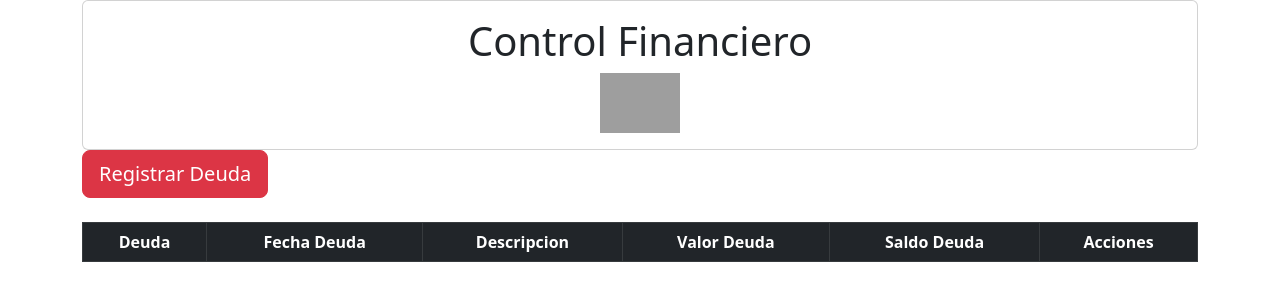
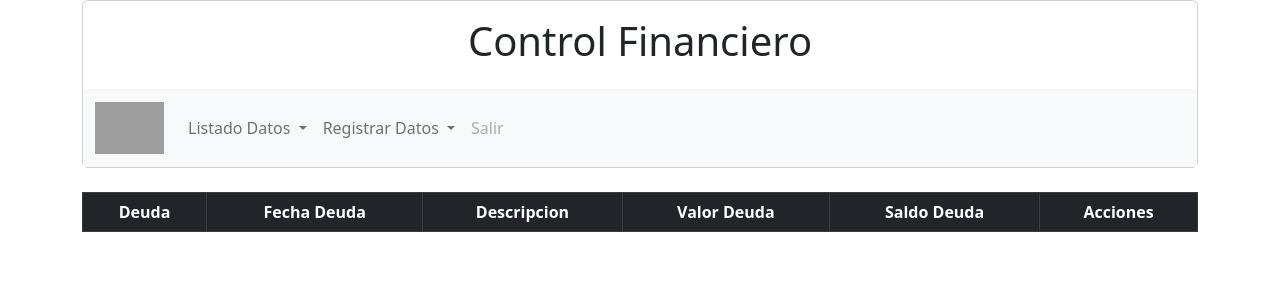
Before and after one commit to piperodriguez/controlFinanzas, a Node server app: page /home in a window 1280 px wide. Shown: the top 301 px of the page. Run offline with Node 20, Linux system fonts and the light colour scheme; data that the repository does not hold is empty; some libraries are stand-ins or nearby versions.

Commit message:
se ajusta registro productos

```diff
--- a/app.js
+++ b/app.js
@@ -1,12 +1,12 @@
-const express = require('express');
-const bodyParser = require('body-parser');
+const express = require('express');//framework js
+const bodyParser = require('body-parser');//middleware req.body
 const app = express();
 const path = require("path"); // Path
 
 const session = require('express-session');
 app.use(session({secret: 'mySecret', resave: false, saveUninitialized: false}));
 
-const flash = require('express-flash');
+const flash = require('express-flash');//mensajes notificaciones
 app.use(flash());
 
 // EJS template engine
@@ -27,10 +27,8 @@ app.use('/css', express.static(path.join(__dirname, 'node_modules/bootstrap/dist
 app.use('/js', express.static(path.join(__dirname, 'node_modules/bootstrap/dist/js')))
 app.use('/js', express.static(path.join(__dirname, 'node_modules/jquery/dist')))
 
-
-
 // Rutas Front
-app.get('/', (req,res) => {
+app.get('/productos', (req,res) => {
   var message = req.flash('message');
   res.render('index', {
     data: message, // Mensaje para cada tarea realizada
@@ -43,7 +41,7 @@ app.get('/home', (req,res) => {
   })
 })
 
-app.get('/crear', (req,res) => {
+app.get('/crearProducto', (req,res) => {
   res.render('crear')
 })
 app.get('/crearDeuda', (req,res) => {
--- a/controllers/productos.js
+++ b/controllers/productos.js
@@ -3,6 +3,7 @@ const Producto = require('../models/productos');
 
 // Listar todos los productos en la vista principal
 exports.findAll = function(req, res) {
+  console.log('desde el controlador')
   Producto.findAll(function(err, producto) {
     if (err)
     res.send(err);
--- a/routes/web.js
+++ b/routes/web.js
@@ -23,12 +23,12 @@ const storage = multer.diskStorage({
 var upload = multer({ storage: storage })
 
 // Ruta para listar todos los productos
-router.get('/', productoController.findAll);
+router.get('/productos', productoController.findAll);
 
 router.get('/home', mainController.getAll);
 
 // Ruta para crear un nuevo producto
-router.post('/', upload.single('img'), productoController.create);
+router.post('/producto', upload.single('img'), productoController.create);
 router.post('/save', upload.single('img'), mainController.create);
 
 // Ruta para leer un producto por su ID
--- a/views/crear.ejs
+++ b/views/crear.ejs
@@ -1,5 +1,5 @@
 <link rel="stylesheet" href="./css/bootstrap.min.css">
-<form method="POST" action="http://localhost:3000/api/v1/productos" role="form" enctype="multipart/form-data">
+<form method="POST" action="http://localhost:3000/api/v1/redirect/producto" role="form" enctype="multipart/form-data">
     <input type="hidden" name="_method" value="POST">
     <div class="mb-3">
       <label for="nombre" class="negrita">Nombre:</label>
--- a/views/welcome.ejs
+++ b/views/welcome.ejs
@@ -1,22 +1,61 @@
 <link rel="stylesheet" href="./css/bootstrap.min.css">
+
+    <script src="https://cdn.jsdelivr.net/npm/@popperjs/core@2.10.2/dist/umd/popper.min.js" integrity="sha384-7+zCNj/IqJ95wo16oMtfsKbZ9ccEh31eOz1HGyDuCQ6wgnyJNSYdrPa03rtR1zdB" crossorigin="anonymous"></script>
+
+<script src="./js/bootstrap.min.js"></script>
 <div class="container">
+  <div class="card text-center">
+    <div class="card-body">
+      <h1>Control Financiero</h1>
+    </div>
+    <nav class="navbar navbar-expand-lg navbar-light bg-light">
+      <div class="container-fluid">
+        <a class="navbar-brand" href="#">
+          <img src="http://localhost:3000/uploads/icon.jpeg" alt="" width="69" class="d-inline-block align-text-top">
+        </a>
+        <button class="navbar-toggler" type="button" data-bs-toggle="collapse" data-bs-target="#navbarNavDarkDropdown" aria-controls="navbarNavDarkDropdown" aria-expanded="false" aria-label="Toggle navigation">
+          <span class="navbar-toggler-icon"></span>
+        </button>
+        <div class="collapse navbar-collapse" id="navbarNavDarkDropdown">
+          <ul class="navbar-nav">
+            <li class="nav-item dropdown">
+              <a class="nav-link dropdown-toggle" href="#" id="navbarDarkDropdownMenuLink" role="button" data-bs-toggle="dropdown" aria-expanded="false">
+                Listado Datos
+              </a>
+              <ul class="dropdown-menu dropdown-menu-light" aria-labelledby="navbarDarkDropdownMenuLink">
+                <li><a class="nav-link active" aria-current="page" href="/home">Listar Deuda</a></li>
+                <li><a class="nav-link" href="/productos">Listar Productos</a></li>
+              </ul>
+            </li>
+            <li class="nav-item dropdown">
+              <a class="nav-link dropdown-toggle" href="#" id="navbarDarkDropdownMenuLink" role="button" data-bs-toggle="dropdown" aria-expanded="false">
+                Registrar Datos
+              </a>
+              <ul class="dropdown-menu dropdown-menu-light" aria-labelledby="navbarDarkDropdownMenuLink">
+                <li><a class="nav-link " aria-current="page" href="/crearDeuda">Registrar Deuda</a></li>
+                <li><a class="nav-link " aria-current="page" href="/crearProducto">Registrar Producto</a></li>
+              </ul>
+            </li>
+            <li class="nav-item">
+              <a class="nav-link disabled" href="#" tabindex="-1" aria-disabled="true">Salir</a>
+            </li>
+          </ul>
+        </div>
+      </div>
+    </nav>
+  </div>
 
 
-    <div class="card text-center">
-        <div class="card-body">
-          <h1>Control Financiero</h1>
-          <img src='http://localhost:3000/uploads/icon.jpeg' class='img-fluid' style='max-width:80px'>
-        </div>
-    </div>
-    <div class="d-grid gap-2 d-md-block">
-      <a class="btn btn-danger btn-lg" href="/crearDeuda" role="button">Registrar Deuda</a>
-    </div>
+
+
+
     <section class="example mt-4">
         <div class="table-responsive" id="tabladatos">
           <!-- Tabla HTML -->
         </div>
     </section>
 </div>
+
 <script type="text/javascript">
     fetch("http://localhost:3000/api/v1/redirect/home").then(response => {
         if(response.ok) {
@@ -66,5 +105,6 @@
          };
         }
     ).catch(err => console.error(err));
+
   </script>
   </body>
```
Also changed, not shown: views/index.ejs (+29 -8 lines).
